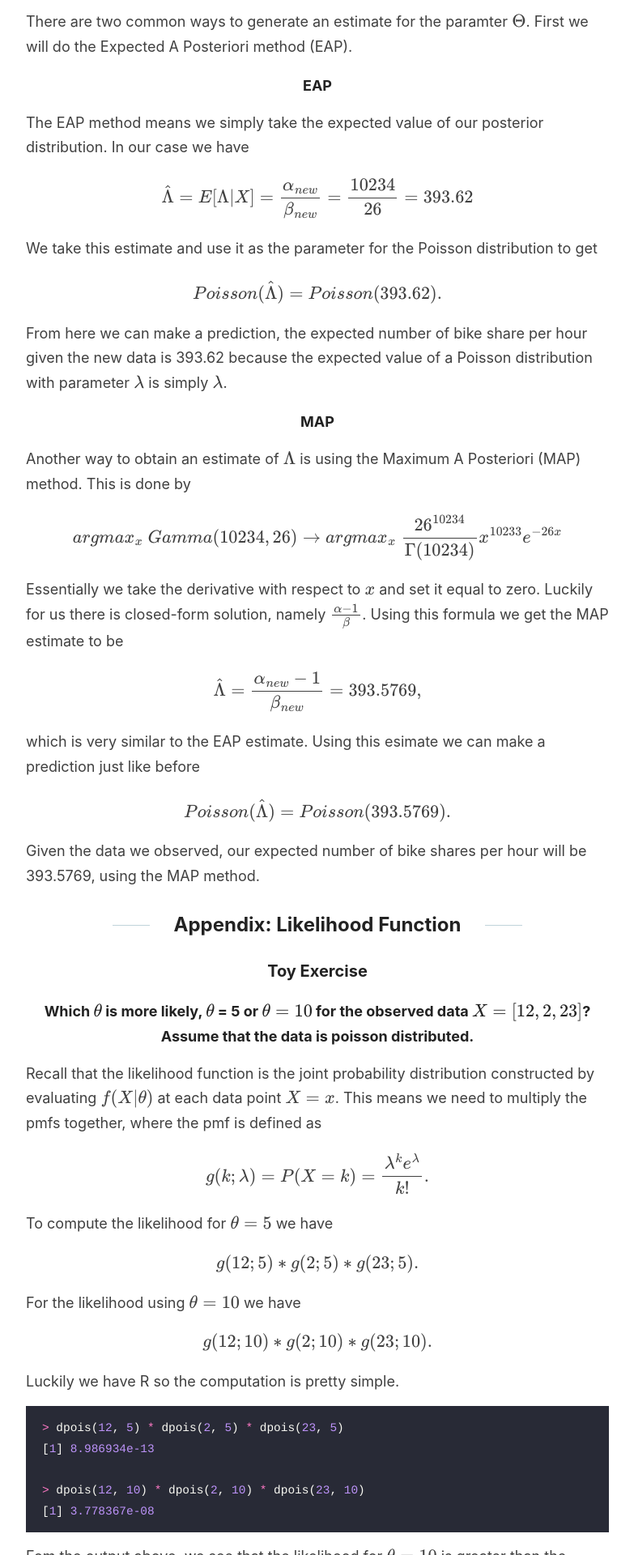
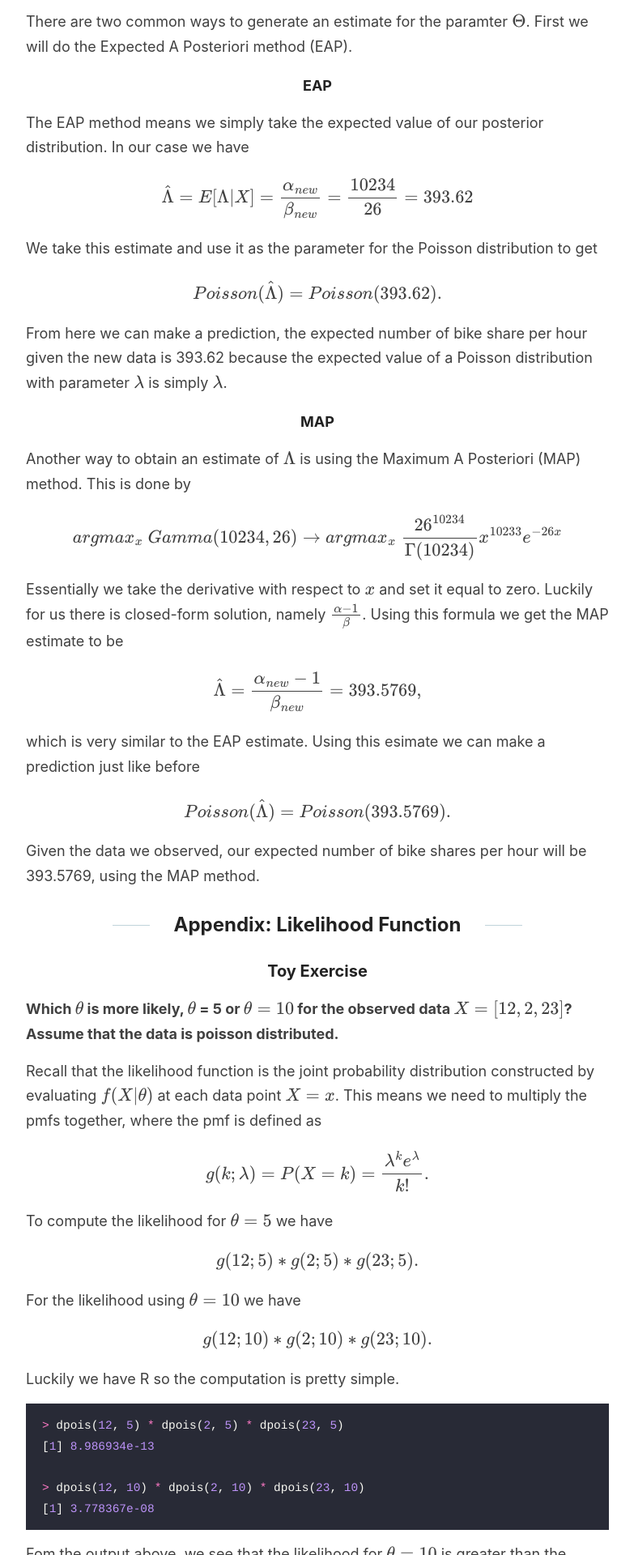
Before and after one commit to kayleeisokay/kayleeisokay.github.io, a Jekyll site: the page built from _posts/2024-08-11-conjugate-priors.md, in a window 1280 px wide. Shown: the part 4480-6400 px from the top of the page at 81% size, without its empty margins (248-1031 px from the left). Built offline with Jekyll 4.4.1, drawn with Linux system fonts in a browser that asks for light colours.

Commit message:
formatting issue

```diff
--- a/_posts/2024-08-11-conjugate-priors.md
+++ b/_posts/2024-08-11-conjugate-priors.md
@@ -174,7 +174,7 @@ Given the data we observed, our expected number of bike shares per hour will be
 
 ### Toy Exercise
 
-#### Which $\theta$ is more likely, $\theta$ = 5 or $\theta = 10$ for the observed data $X = [12, 2, 23]$? Assume that the data is poisson distributed.
+**Which $\theta$ is more likely, $\theta$ = 5 or $\theta = 10$ for the observed data $X = [12, 2, 23]$? Assume that the data is poisson distributed.**
 
 Recall that the likelihood function is the joint probability distribution constructed by evaluating $f(X \vert \theta)$ at each data point $X=x$. This means we need to multiply the pmfs together, where the pmf is defined as
 
```
